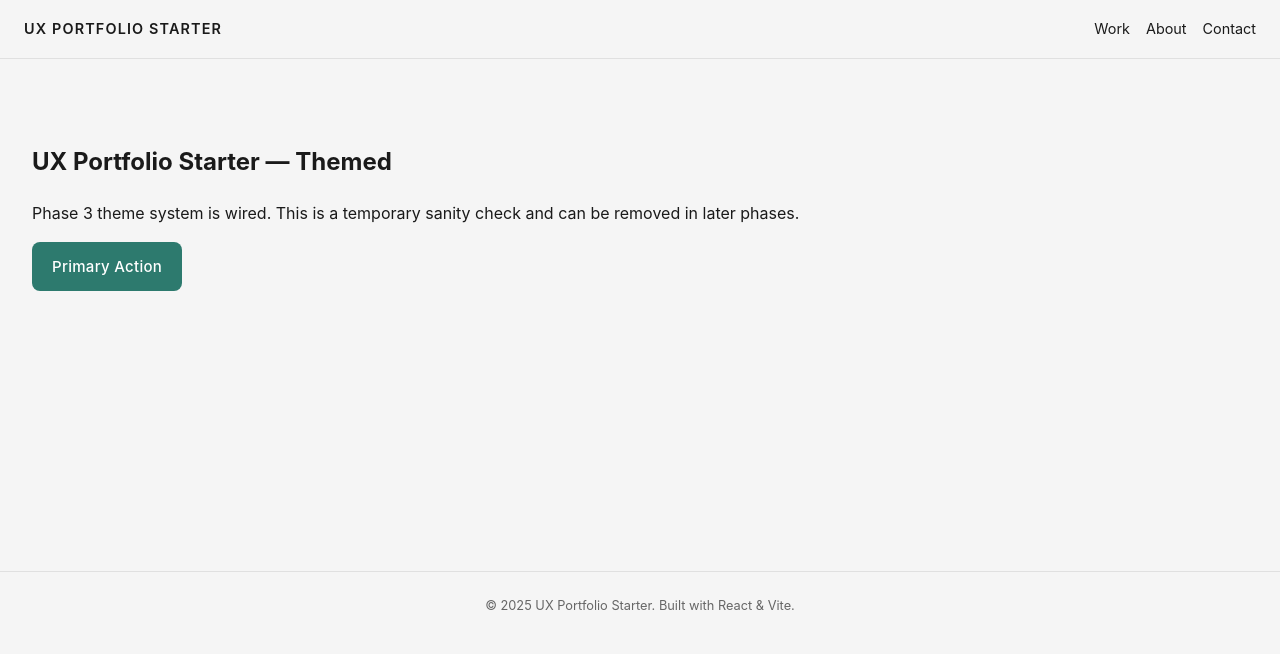
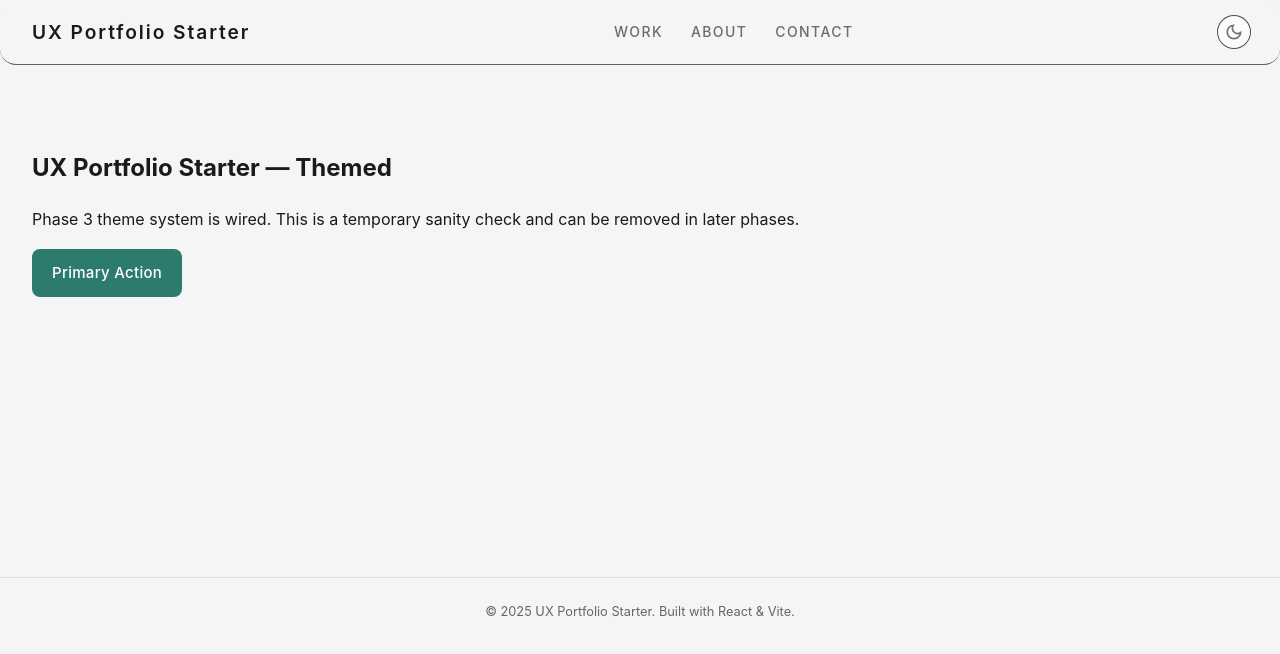
Before and after one commit to sergiullas/uxps, a React (Vite) app: page / in a window 1280 px wide. Shown: the top 654 px of the page. Built offline with nearby package versions, Linux system fonts and the light colour scheme.

Commit message:
Integrate editorial theme into header

```diff
--- a/src/components/core/Header.jsx
+++ b/src/components/core/Header.jsx
@@ -1,62 +1,219 @@
-import { Link } from 'react-router-dom';
+import * as React from 'react';
+import { useContext } from 'react';
+import {
+  AppBar,
+  Toolbar,
+  Box,
+  IconButton,
+  Link as MuiLink,
+  Typography,
+} from '@mui/material';
+import { useTheme, alpha } from '@mui/material/styles';
+import { Link as RouterLink } from 'react-router-dom';
+import DarkModeOutlinedIcon from '@mui/icons-material/DarkModeOutlined';
+import LightModeOutlinedIcon from '@mui/icons-material/LightModeOutlined';
+
+import { ColorModeContext } from './AppThemeProvider.jsx';
+
+const NAV_ITEMS = [
+  { label: 'Work', href: '#work' },
+  { label: 'About', href: '#about' },
+  { label: 'Contact', href: '#contact' },
+];
 
 export default function Header() {
+  const theme = useTheme();
+  const colorMode = useContext(ColorModeContext);
+  const isDarkMode = theme.palette.mode === 'dark';
+
   return (
-    <>
-      <a href="#main-content" className="skip-link">
+    <Box component="header" sx={{ position: 'relative', zIndex: (t) => t.zIndex.appBar }}>
+      <Box
+        component="a"
+        href="#main-content"
+        sx={(t) => ({
+          position: 'absolute',
+          left: '50%',
+          transform: 'translate(-50%, -200%)',
+          padding: t.spacing(1, 2),
+          borderRadius: t.shape.borderRadius,
+          backgroundColor: t.palette.background.paper,
+          color: t.palette.text.primary,
+          textDecoration: 'none',
+          boxShadow: t.shadows[2],
+          fontWeight: t.typography.fontWeightMedium,
+          transition: t.transitions.create(['transform', 'opacity'], {
+            duration: t.transitions.duration.shorter,
+          }),
+          opacity: 0,
+          '&:focus-visible': {
+            transform: 'translate(-50%, 20%)',
+            opacity: 1,
+          },
+        })}
+      >
         Skip to main content
-      </a>
+      </Box>
 
-      <header
-        style={{
-          padding: '1rem 1.5rem',
-          borderBottom: '1px solid #e0e0e0',
-          display: 'flex',
-          alignItems: 'center',
-          justifyContent: 'space-between',
-        }}
+      <AppBar
+        position="sticky"
+        elevation={0}
+        color="transparent"
+        sx={(t) => ({
+          borderBottom: `1px solid ${alpha(t.palette.divider, 0.6)}`,
+          backgroundColor: alpha(t.palette.background.default, 0.9),
+          backdropFilter: 'blur(12px)',
+        })}
       >
-        <div
-          style={{
-            fontWeight: 600,
-            letterSpacing: '0.08em',
-            textTransform: 'uppercase',
-            fontSize: '0.9rem',
-          }}
+        <Toolbar
+          sx={(t) => ({
+            minHeight: t.spacing(8),
+            px: {
+              xs: t.spacing(2),
+              sm: t.spacing(3),
+              md: t.spacing(4),
+            },
+            gap: t.spacing(2),
+            display: 'flex',
+            alignItems: 'center',
+            justifyContent: 'space-between',
+          })}
         >
-          <Link to="/" style={{ textDecoration: 'none', color: 'inherit' }}>
-            UX Portfolio Starter
-          </Link>
-        </div>
+          <Box
+            sx={(t) => ({
+              display: 'flex',
+              alignItems: 'center',
+              gap: t.spacing(1.5),
+              minWidth: 0,
+            })}
+          >
+            <Typography
+              component={RouterLink}
+              to="/"
+              variant="h4"
+              sx={(t) => ({
+                ...t.typography.h4,
+                textDecoration: 'none',
+                color: t.palette.text.primary,
+                letterSpacing:
+                  t.typography.nav?.letterSpacing ?? t.typography.h4?.letterSpacing,
+                '&:focus-visible': {
+                  outline: `2px solid ${t.palette.text.primary}`,
+                  outlineOffset: t.spacing(0.5),
+                  borderRadius: t.shape.borderRadius,
+                },
+              })}
+            >
+              UX Portfolio Starter
+            </Typography>
+          </Box>
 
-        <nav aria-label="Primary navigation">
-          <ul
-            style={{
-              listStyle: 'none',
+          <Box
+            component="nav"
+            aria-label="Primary navigation"
+            sx={(t) => ({
               display: 'flex',
-              gap: '1rem',
-              margin: 0,
-              padding: 0,
-            }}
+              alignItems: 'center',
+              gap: t.spacing(2.5),
+              flexGrow: 1,
+              justifyContent: 'center',
+            })}
           >
-            <li>
-              <a href="#work" style={{ textDecoration: 'none', fontSize: '0.9rem' }}>
-                Work
-              </a>
-            </li>
-            <li>
-              <a href="#about" style={{ textDecoration: 'none', fontSize: '0.9rem' }}>
-                About
-              </a>
-            </li>
-            <li>
-              <a href="#contact" style={{ textDecoration: 'none', fontSize: '0.9rem' }}>
-                Contact
-              </a>
-            </li>
-          </ul>
-        </nav>
-      </header>
-    </>
+            {NAV_ITEMS.map((item) => (
+              <MuiLink
+                key={item.href}
+                component={RouterLink}
+                to={item.href}
+                underline="none"
+                sx={(t) => ({
+                  ...t.typography.nav,
+                  textTransform: t.typography.nav?.textTransform,
+                  letterSpacing: t.typography.nav?.letterSpacing,
+                  color: t.palette.text.secondary,
+                  position: 'relative',
+                  py: t.spacing(0.5),
+                  px: t.spacing(0.5),
+                  borderRadius: t.shape.borderRadius,
+                  transition: t.transitions.create(['color', 'background-color'], {
+                    duration: t.transitions.duration.shorter,
+                  }),
+                  '&::after': {
+                    content: '""',
+                    position: 'absolute',
+                    left: t.spacing(0.5),
+                    right: t.spacing(0.5),
+                    bottom: 0,
+                    height: 2,
+                    borderRadius: 999,
+                    transformOrigin: 'center',
+                    transform: 'scaleX(0)',
+                    backgroundColor: alpha(t.palette.text.primary, 0.8),
+                    transition: t.transitions.create('transform', {
+                      duration: t.transitions.duration.shorter,
+                    }),
+                  },
+                  '&:hover': {
+                    color: t.palette.text.primary,
+                    backgroundColor: alpha(t.palette.action.hover, 0.2),
+                    '&::after': {
+                      transform: 'scaleX(1)',
+                    },
+                  },
+                  '&:focus-visible': {
+                    outline: `2px solid ${t.palette.text.primary}`,
+                    outlineOffset: t.spacing(0.5),
+                    backgroundColor: alpha(t.palette.action.focus, 0.3),
+                  },
+                })}
+              >
+                {item.label}
+              </MuiLink>
+            ))}
+          </Box>
+
+          <Box
+            sx={(t) => ({
+              display: 'flex',
+              alignItems: 'center',
+              gap: t.spacing(1.5),
+            })}
+          >
+            <IconButton
+              size="small"
+              edge="end"
+              onClick={colorMode.toggleColorMode}
+              aria-label={isDarkMode ? 'Switch to light mode' : 'Switch to dark mode'}
+              sx={(t) => ({
+                borderRadius: 999,
+                p: t.spacing(0.75),
+                border: `1px solid ${alpha(t.palette.divider, 0.7)}`,
+                backgroundColor: alpha(t.palette.background.paper, 0.7),
+                transition: t.transitions.create(
+                  ['background-color', 'border-color', 'transform'],
+                  {
+                    duration: t.transitions.duration.shorter,
+                  },
+                ),
+                '&:hover': {
+                  backgroundColor: alpha(t.palette.action.hover, 0.3),
+                  borderColor: alpha(t.palette.text.secondary, 0.6),
+                  transform: 'translateY(-1px)',
+                },
+                '&:focus-visible': {
+                  outline: `2px solid ${t.palette.text.primary}`,
+                  outlineOffset: t.spacing(0.5),
+                },
+              })}
+            >
+              {isDarkMode ? (
+                <LightModeOutlinedIcon fontSize="small" />
+              ) : (
+                <DarkModeOutlinedIcon fontSize="small" />
+              )}
+            </IconButton>
+          </Box>
+        </Toolbar>
+      </AppBar>
+    </Box>
   );
 }
```
